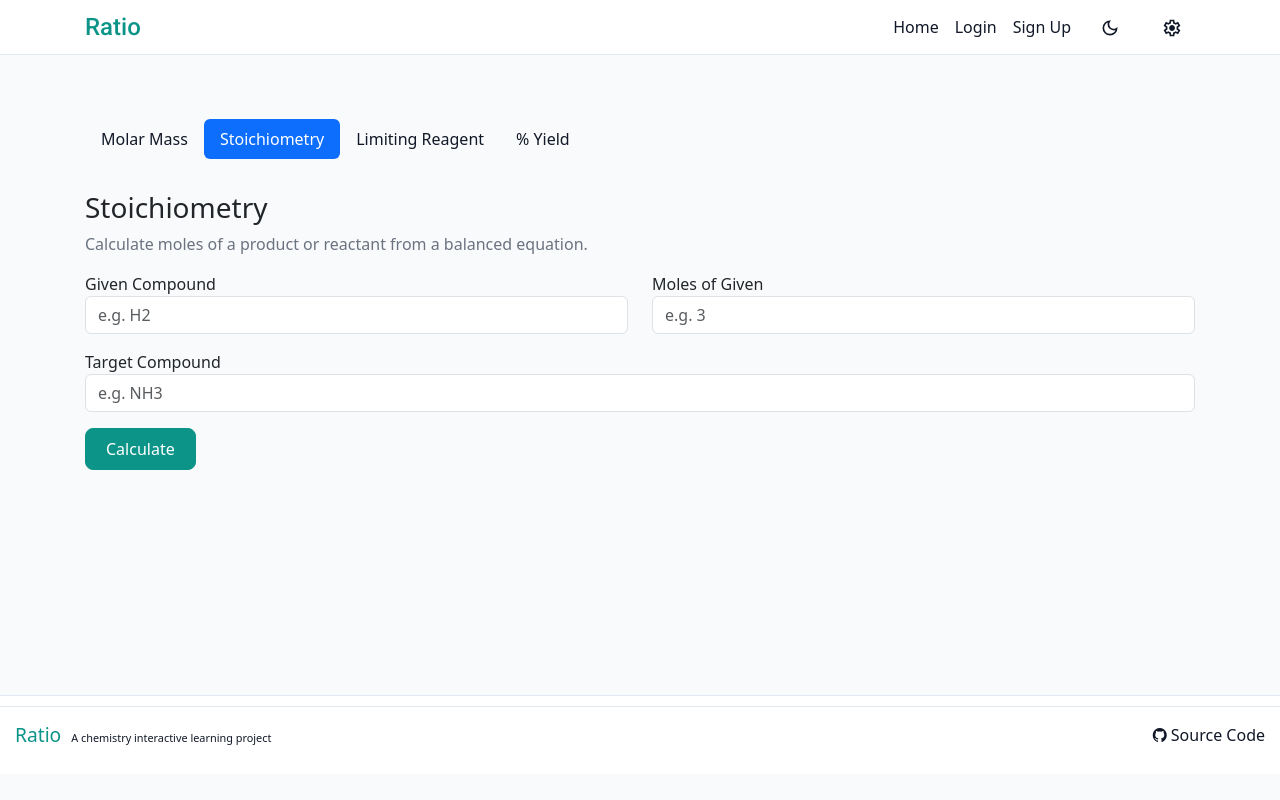
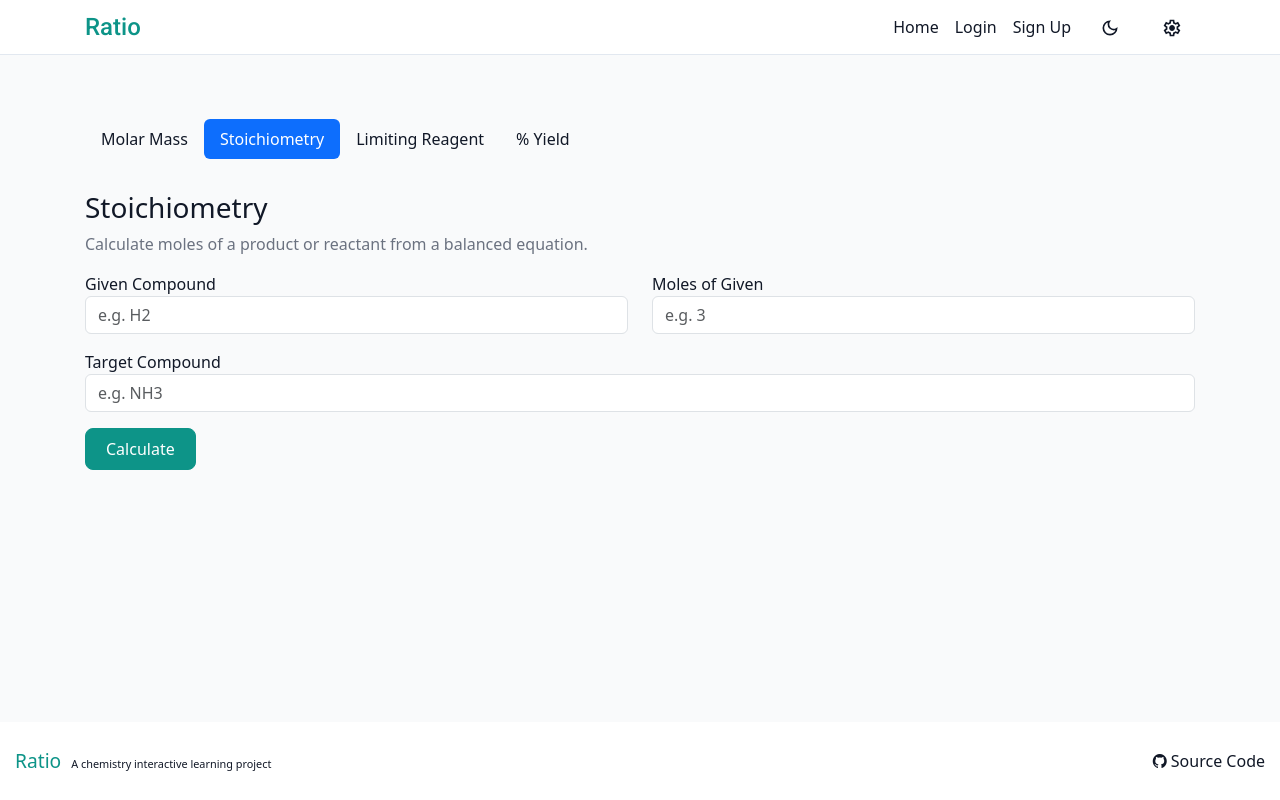
Before and after one commit to imtricksterr/Stoichiometry-Calculator, a React (Vite) app in the folder frontend/: page /calculations in a window 1280 px wide. Both pictures are taken after a click on the button "Stoichiometry". Built offline with nearby package versions, Linux system fonts and the light colour scheme.

Commit message:
fix dark mode text bug

```diff
--- a/frontend/src/pages/Calculations.tsx
+++ b/frontend/src/pages/Calculations.tsx
@@ -61,7 +61,7 @@ function MolarMass() {
 
   return (
     <div>
-      <h3>Molar Mass</h3>
+      <h3 style={{ color: "var(--color-text)" }}>Molar Mass</h3>
       <p style={{ color: "var(--color-text-muted)" }}>
         Enter a chemical formula to calculate its molar mass.
       </p>
@@ -118,14 +118,14 @@ function Stoichiometry() {
 
   return (
     <div>
-      <h3>Stoichiometry</h3>
+      <h3 style={{ color: "var(--color-text)" }}>Stoichiometry</h3>
       <p style={{ color: "var(--color-text-muted)" }}>
         Calculate moles of a product or reactant from a balanced equation.
       </p>
       <div className="row">
         <div className="col-md-6">
           <div className="form-group">
-            <label>Given Compound</label>
+            <label style={{ color: "var(--color-text)" }}>Given Compound</label>
             <input
               className="form-control"
               placeholder="e.g. H2"
@@ -136,7 +136,7 @@ function Stoichiometry() {
         </div>
         <div className="col-md-6">
           <div className="form-group">
-            <label>Moles of Given</label>
+            <label style={{ color: "var(--color-text)" }}>Moles of Given</label>
             <input
               className="form-control"
               placeholder="e.g. 3"
@@ -147,7 +147,7 @@ function Stoichiometry() {
         </div>
       </div>
       <div className="form-group">
-        <label>Target Compound</label>
+        <label style={{ color: "var(--color-text)" }}>Target Compound</label>
         <input
           className="form-control"
           placeholder="e.g. NH3"
@@ -209,7 +209,7 @@ function LimitingReagent() {
 
   return (
     <div>
-      <h3>Limiting Reagent</h3>
+      <h3 style={{ color: "var(--color-text)" }}>Limiting Reagent</h3>
       <p style={{ color: "var(--color-text-muted)" }}>
         Enter masses of two reactants to identify the limiting reagent.
       </p>
@@ -229,7 +229,7 @@ function LimitingReagent() {
           <div className="row">
             <div className="col-md-3">
               <div className="form-group">
-                <label>Coeff.</label>
+                <p>Coeff.</p>
                 <input
                   className="form-control"
                   placeholder="1"
@@ -242,7 +242,7 @@ function LimitingReagent() {
             </div>
             <div className="col-md-9">
               <div className="form-group">
-                <label>Formula</label>
+                <p>Formula</p>
                 <input
                   className="form-control"
                   placeholder="e.g. N2"
@@ -255,7 +255,7 @@ function LimitingReagent() {
             </div>
           </div>
           <div className="form-group">
-            <label>Mass (g)</label>
+            <p>Mass (g)</p>
             <input
               className="form-control"
               placeholder="e.g. 28.0"
@@ -287,7 +287,7 @@ function LimitingReagent() {
           <div className="row">
             <div className="col-md-3">
               <div className="form-group">
-                <label>Coeff.</label>
+                <p>Coeff.</p>
                 <input
                   className="form-control"
                   placeholder="1"
@@ -300,7 +300,7 @@ function LimitingReagent() {
             </div>
             <div className="col-md-9">
               <div className="form-group">
-                <label>Formula</label>
+                <p>Formula</p>
                 <input
                   className="form-control"
                   placeholder="e.g. H2"
@@ -313,7 +313,7 @@ function LimitingReagent() {
             </div>
           </div>
           <div className="form-group">
-            <label>Mass (g)</label>
+            <p>Mass (g)</p>
             <input
               className="form-control"
               placeholder="e.g. 6.0"
@@ -345,7 +345,7 @@ function LimitingReagent() {
           <div className="row">
             <div className="col-md-3">
               <div className="form-group">
-                <label>Coeff.</label>
+                <p>Coeff.</p>
                 <input
                   className="form-control"
                   placeholder="1"
@@ -358,7 +358,7 @@ function LimitingReagent() {
             </div>
             <div className="col-md-9">
               <div className="form-group">
-                <label>Formula</label>
+                <p>Formula</p>
                 <input
                   className="form-control"
                   placeholder="e.g. NH3"
@@ -427,14 +427,16 @@ function PercentYield() {
 
   return (
     <div>
-      <h3>% Yield</h3>
+      <h3 style={{ color: "var(--color-text)" }}>% Yield</h3>
       <p style={{ color: "var(--color-text-muted)" }}>
         Calculate the percent yield of a reaction.
       </p>
       <div className="row">
         <div className="col-md-6">
           <div className="form-group">
-            <label>Actual Yield (g)</label>
+            <label style={{ color: "var(--color-text)" }}>
+              Actual Yield (g)
+            </label>
             <input
               className="form-control form-control-lg"
               placeholder="e.g. 3.5"
@@ -445,7 +447,9 @@ function PercentYield() {
         </div>
         <div className="col-md-6">
           <div className="form-group">
-            <label>Theoretical Yield (g)</label>
+            <label style={{ color: "var(--color-text)" }}>
+              Theoretical Yield (g)
+            </label>
             <input
               className="form-control form-control-lg"
               placeholder="e.g. 4.0"
--- a/frontend/src/pages/Profile.tsx
+++ b/frontend/src/pages/Profile.tsx
@@ -19,8 +19,12 @@ function Profile() {
     <div className="profile-page">
       <div className="user-info">
         <div className="container">
-          <h4>{user.name}</h4>
-          <p>{user.email}</p>
+          <h4 style={{ color: "var(--color-text)", marginBottom: "0.25rem" }}>
+            {user.name}
+          </h4>
+          <p style={{ color: "var(--color-text-muted)", marginBottom: "2rem" }}>
+            {user.email}
+          </p>
         </div>
       </div>
 
--- a/frontend/src/pages/Register.tsx
+++ b/frontend/src/pages/Register.tsx
@@ -27,7 +27,10 @@ function Register() {
 
   return (
     <div className="auth-page">
-      <div className="container page" style={{ maxWidth: "400px" }}>
+      <div
+        className="container page"
+        style={{ maxWidth: "400px", color: "var(--color-text)" }}
+      >
         <h1 className="text-xs-center">Register</h1>
         <p className="text-xs-center">
           <Link to="/login">Already have an account?</Link>
--- a/frontend/src/styles.css
+++ b/frontend/src/styles.css
@@ -16,7 +16,13 @@ html,
 body {
   margin: 0;
   background-color: var(--color-background);
-  min-height: 100%;
+  min-height: 100vh;
+}
+
+.app {
+  display: flex;
+  flex-direction: column;
+  min-height: 100vh;
 }
 
 app-root {
@@ -45,6 +51,10 @@ app-root {
   margin-right: auto;
   padding-left: 15px;
   padding-right: 15px;
+}
+
+.container.page {
+  color: "var(--color-text)";
 }
 
 .content {
@@ -191,7 +201,6 @@ body footer {
   background-color: var(--color-surface);
   text-align: center;
   padding: 10px 0;
-  border-top: 1px solid var(--color-border);
   width: 100%;
 }
 
```
